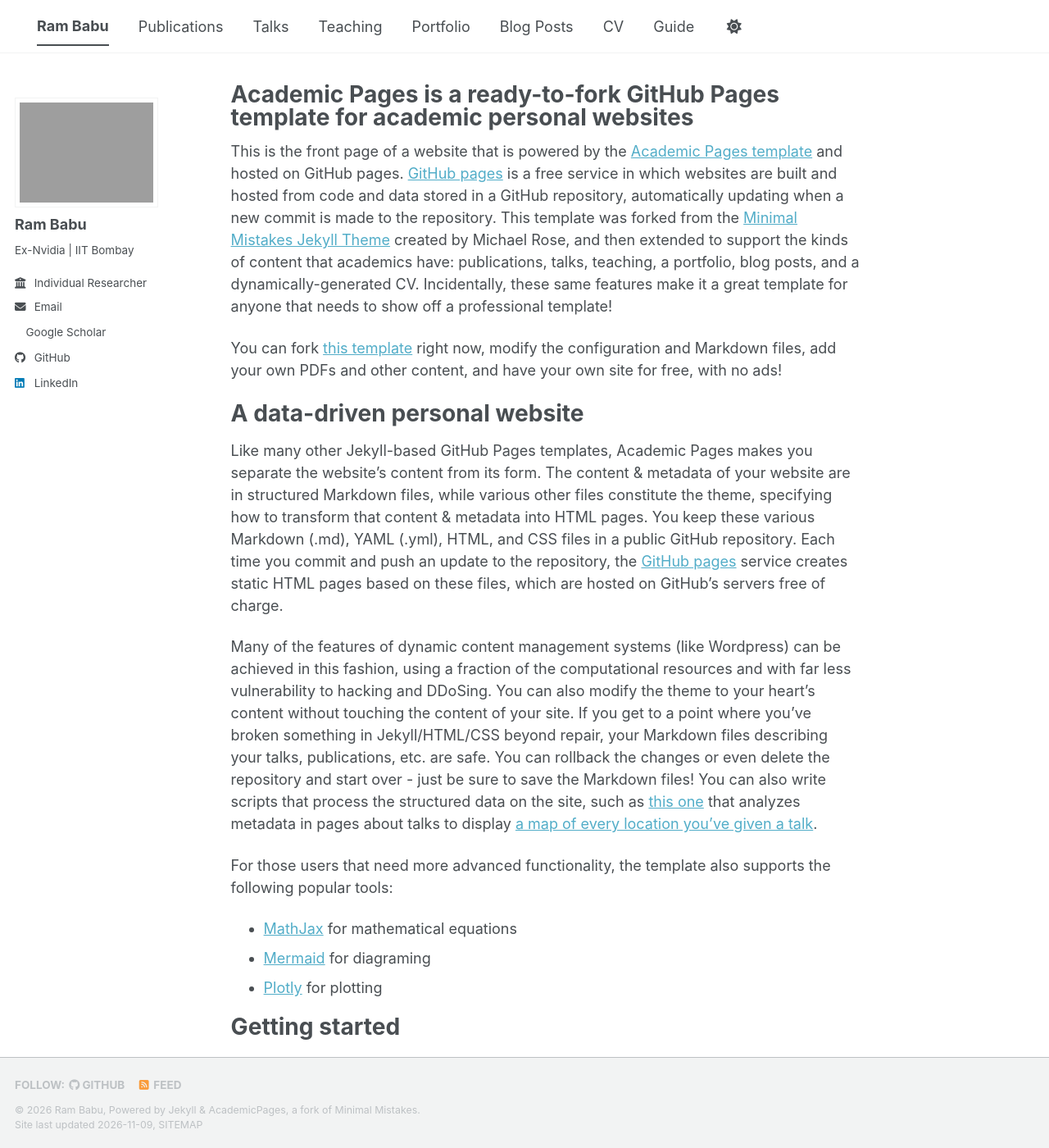
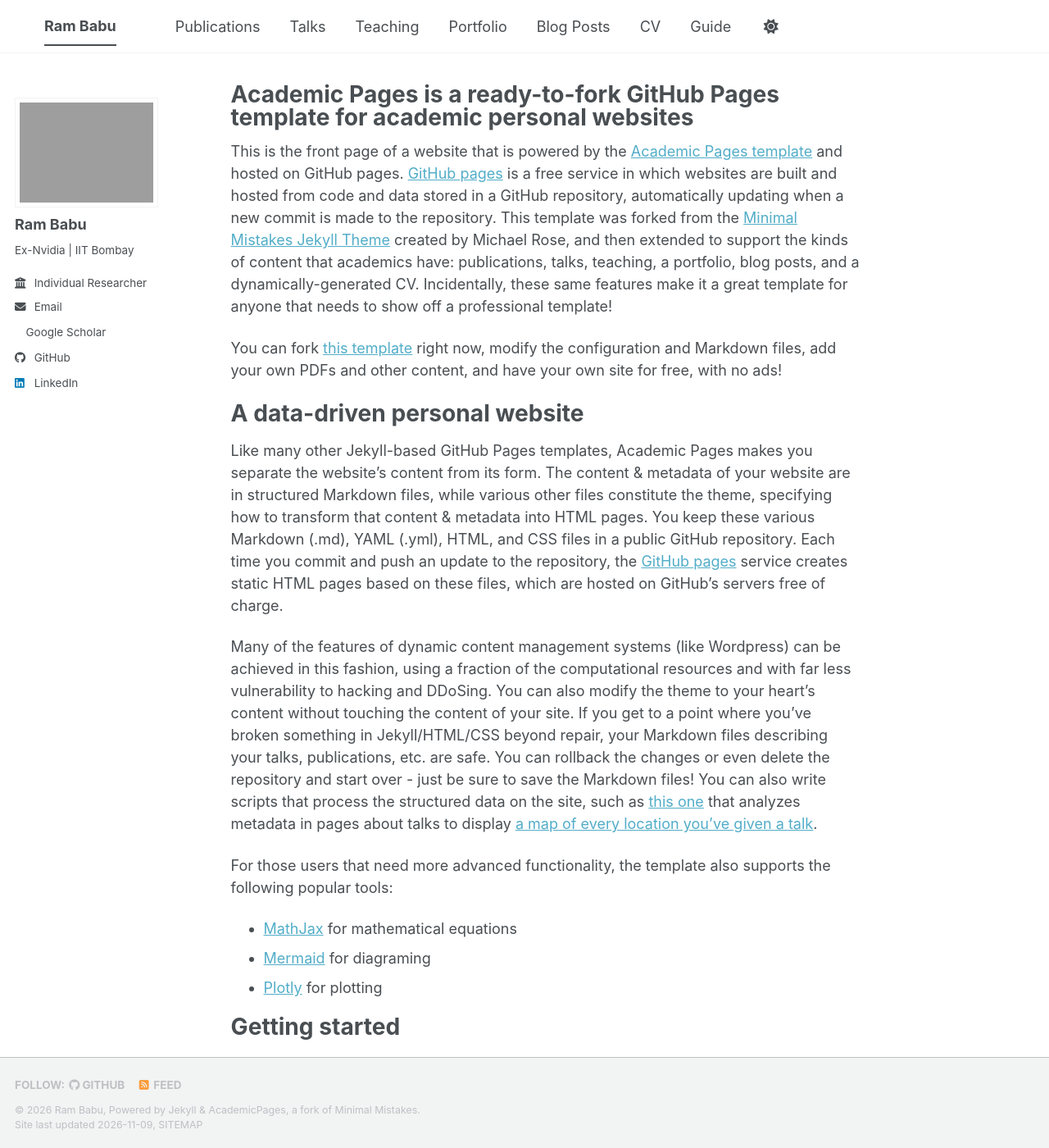
Before and after one commit to rambaburanga/rambaburanga.github.io, a Jekyll site: the page built from _pages/about.md, in a window 1280 px wide and 1400 px high. Shown: the whole window at 82% size. Built offline with Jekyll 4.4.1, drawn with Linux system fonts in a browser that asks for light colours; a script bundle is joined from its source files by our own code; a style sheet for code colours, icons or effects is not loaded.

Commit message:
Update _masthead.scss

```diff
--- a/_sass/layout/_masthead.scss
+++ b/_sass/layout/_masthead.scss
@@ -61,8 +61,8 @@
   white-space: nowrap;
 
   &--lg {
-    padding-left: 1.5em;
-    /* padding-right: 2em; */
+    padding-left: 2em;
+    padding-right: 2em;
     font-weight: 700;
   }
 }
```
